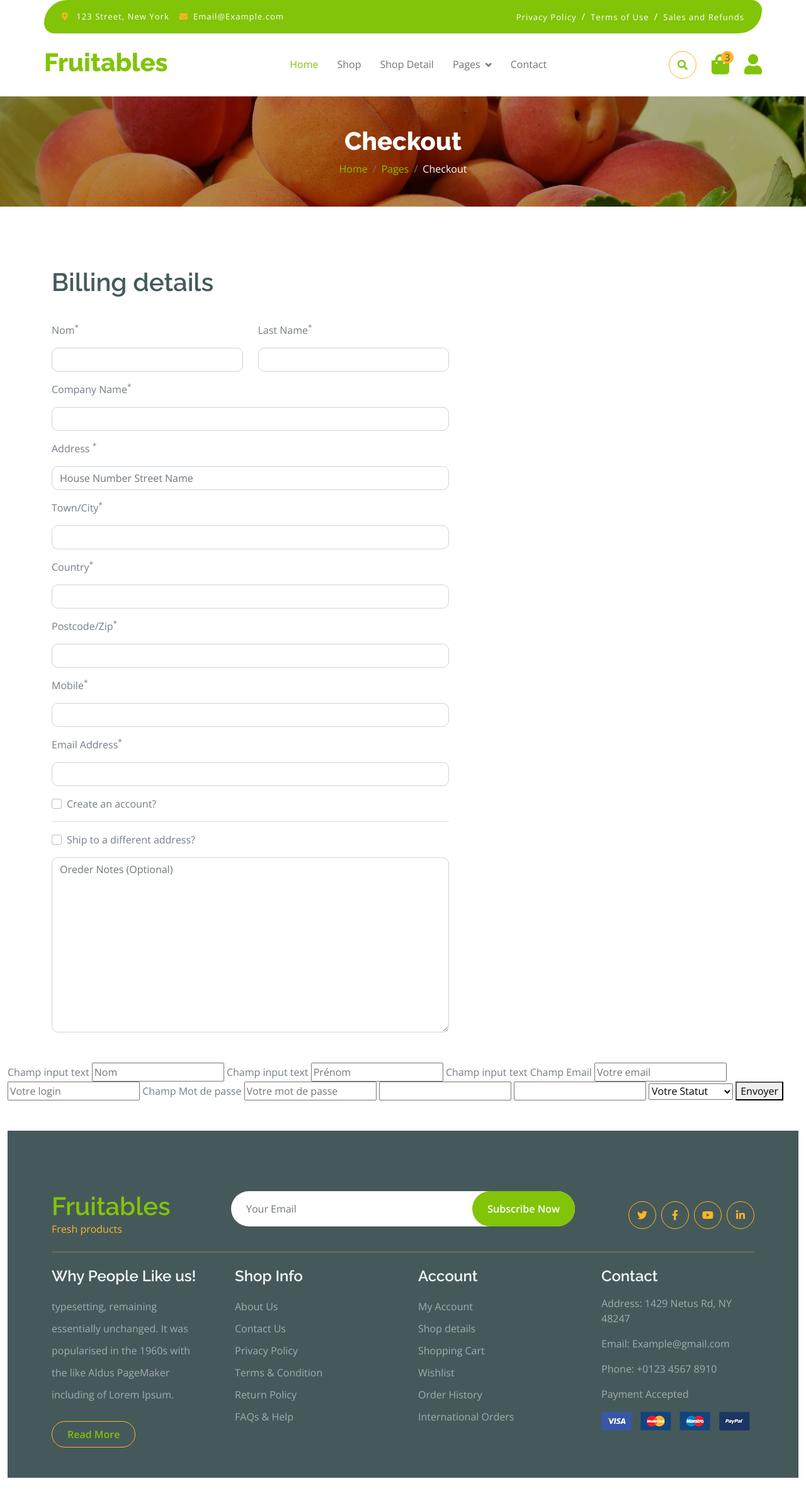
After one commit to Majdi-si/BE_Web, a Flask app: page /login in a window 1280 px wide. The commit adds this page. Shown: the whole page at 63% size. Run offline with Flask 3, Linux system fonts and the light colour scheme; some libraries are stand-ins or nearby versions.

```diff
--- a/sujet_groupeE/template/layout/navbar.html
+++ b/sujet_groupeE/template/layout/navbar.html
@@ -40,7 +40,7 @@
                         <i class="fa fa-shopping-bag fa-2x"></i>
                         <span class="position-absolute bg-secondary rounded-circle d-flex align-items-center justify-content-center text-dark px-1" style="top: -5px; left: 15px; height: 20px; min-width: 20px;">3</span>
                     </a>
-                    <a href="/" class="my-auto">
+                    <a href="/login" class="my-auto">
                         <i class="fas fa-user fa-2x" ></i>
 
 
--- /dev/null
+++ b/sujet_groupeE/template/login.html
@@ -0,0 +1,148 @@
+<!DOCTYPE html>
+<html lang="en">
+
+    <head>
+        {% set titre="Caisse" %}
+        {% include("layout/head.html") %}
+    </head>
+
+    <body>
+
+        <!-- Spinner Start -->
+        <!-- {% include("layout/spinner.html") %} -->
+        <!-- Spinner End -->
+
+
+        <!-- Navbar start -->
+        {%include("layout/navbar.html")%}
+        <!-- Navbar End -->
+
+
+        <!-- Modal Search Start -->
+        {%include("layout/search.html")%}
+        </div>
+        <!-- Modal Search End -->
+
+
+        <!-- Single Page Header start -->
+        <!-- Single Page Header start -->
+        <div class="container-fluid page-header py-5">
+            <h1 class="text-center text-white display-6">Checkout</h1>
+            <ol class="breadcrumb justify-content-center mb-0">
+                <li class="breadcrumb-item"><a href="#">Home</a></li>
+                <li class="breadcrumb-item"><a href="#">Pages</a></li>
+                <li class="breadcrumb-item active text-white">Checkout</li>
+            </ol>
+        </div>
+        <!-- Single Page Header End -->
+
+
+        <!-- Checkout Page Start -->
+        <div class="container-fluid py-5">
+            <div class="container py-5">
+                <h1 class="mb-4">Billing details</h1>
+                <form action="#">
+                    <div class="row g-5">
+                        <div class="col-md-12 col-lg-6 col-xl-7">
+                            <div class="row">
+                                <div class="col-md-12 col-lg-6">
+                                    <div class="form-item w-100">
+                                        <label class="form-label my-3">Nom<sup>*</sup></label>
+                                        <input type="text" class="form-control">
+                                    </div>
+                                </div>
+                                <div class="col-md-12 col-lg-6">
+                                    <div class="form-item w-100">
+                                        <label class="form-label my-3">Last Name<sup>*</sup></label>
+                                        <input type="text" class="form-control">
+                                    </div>
+                                </div>
+                            </div>
+                            <div class="form-item">
+                                <label class="form-label my-3">Company Name<sup>*</sup></label>
+                                <input type="text" class="form-control">
+                            </div>
+                            <div class="form-item">
+                                <label class="form-label my-3">Address <sup>*</sup></label>
+                                <input type="text" class="form-control" placeholder="House Number Street Name">
+                            </div>
+                            <div class="form-item">
+                                <label class="form-label my-3">Town/City<sup>*</sup></label>
+                                <input type="text" class="form-control">
+                            </div>
+                            <div class="form-item">
+                                <label class="form-label my-3">Country<sup>*</sup></label>
+                                <input type="text" class="form-control">
+                            </div>
+                            <div class="form-item">
+                                <label class="form-label my-3">Postcode/Zip<sup>*</sup></label>
+                                <input type="text" class="form-control">
+                            </div>
+                            <div class="form-item">
+                                <label class="form-label my-3">Mobile<sup>*</sup></label>
+                                <input type="tel" class="form-control">
+                            </div>
+                            <div class="form-item">
+                                <label class="form-label my-3">Email Address<sup>*</sup></label>
+                                <input type="email" class="form-control">
+                            </div>
+                            <div class="form-check my-3">
+                                <input type="checkbox" class="form-check-input" id="Account-1" name="Accounts" value="Accounts">
+                                <label class="form-check-label" for="Account-1">Create an account?</label>
+                            </div>
+                            <hr>
+                            <div class="form-check my-3">
+                                <input class="form-check-input" type="checkbox" id="Address-1" name="Address" value="Address">
+                                <label class="form-check-label" for="Address-1">Ship to a different address?</label>
+                            </div>
+                            <div class="form-item">
+                                <textarea name="text" class="form-control" spellcheck="false" cols="30" rows="11" placeholder="Oreder Notes (Optional)"></textarea>
+                            </div>
+                    </div>
+                </form>
+            </div>
+        </div>
+        <!-- Checkout Page End -->
+        <form action="/navbar" method="POST">
+        <label for="login">Champ input text</label>
+        <input type="text" name="Nom" id="Nom" placeholder="Nom" />
+        <label for="Nom">Champ input text</label>
+        <input type="text" name="prénom" id="prénom" placeholder="Prénom" />
+        <label for="prénom">Champ input text</label>
+        <label for="sonMail">Champ Email</label>
+        <input type="email" name="sonMail" id="sonMail" placeholder="Votre email" />
+        <input type="text" name="login" id="login" placeholder="Votre login" />
+        <label for="motPasse">Champ Mot de passe</label>
+        <input type="password" name="motPasse" id="motPasse" placeholder="Votre mot de passe" />
+        <input type="text" name="login" id="login" required />
+        <input type="password" name="motPasse" id="motPasse" required />
+        <select name="monSelect" id="monSelect">
+            <option selected disabled>
+            Votre Statut
+            </option>
+            <option value="gestionnaire">gestionnaire</option>
+            <option value="admin">administrateur</option>
+            </select>
+        <button type="submit"> Envoyer </button>
+        </form>
+        <!-- Single Page Header End -->
+
+        <!-- Footer Start -->
+        {%include("layout/footer.html")%}
+        <!-- Footer End -->
+
+        <!-- Copyright Start -->
+        {%include("layout/copyright.html")%}
+        <!-- Copyright End -->
+
+
+
+        <!-- Back to Top -->
+        <a href="#" class="btn btn-primary border-3 border-primary rounded-circle back-to-top"><i class="fa fa-arrow-up"></i></a>
+
+
+    <!-- JavaScript Libraries -->
+    {% include("layout/script.html") %}
+    </body>
+
+</html>
--- a/sujet_groupeE/views.py
+++ b/sujet_groupeE/views.py
@@ -35,3 +35,12 @@ def shop():
 @app.route("/testimonial")
 def testimonial():
     return render_template("testimonial.html")
+
+@app.route("/login")
+def login():
+    return render_template("login.html")
+
+#reception donnees du compte
+@app.route("/compte")
+def ajouter():
+    return "Formulaire POST reçu"
```
